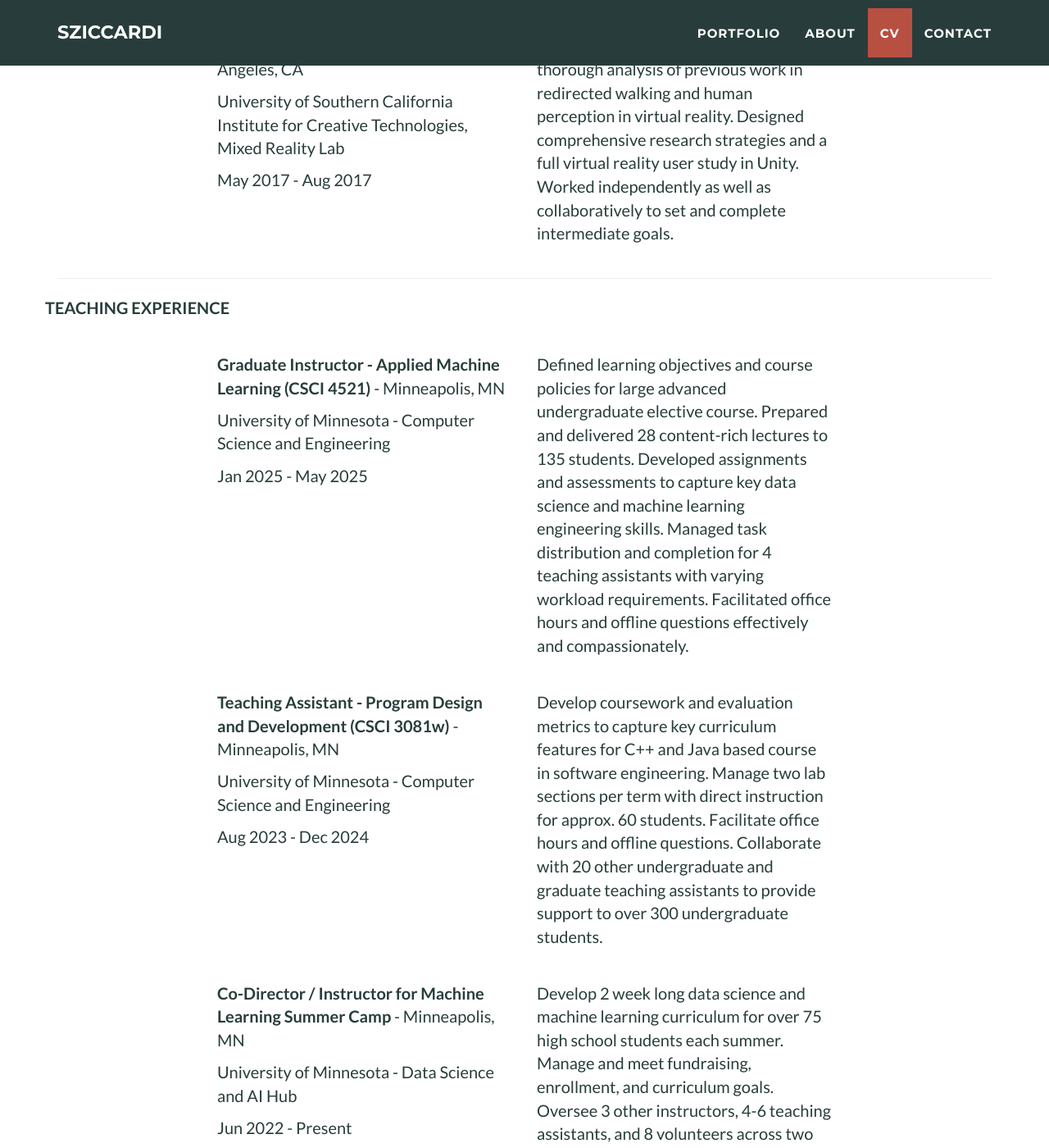
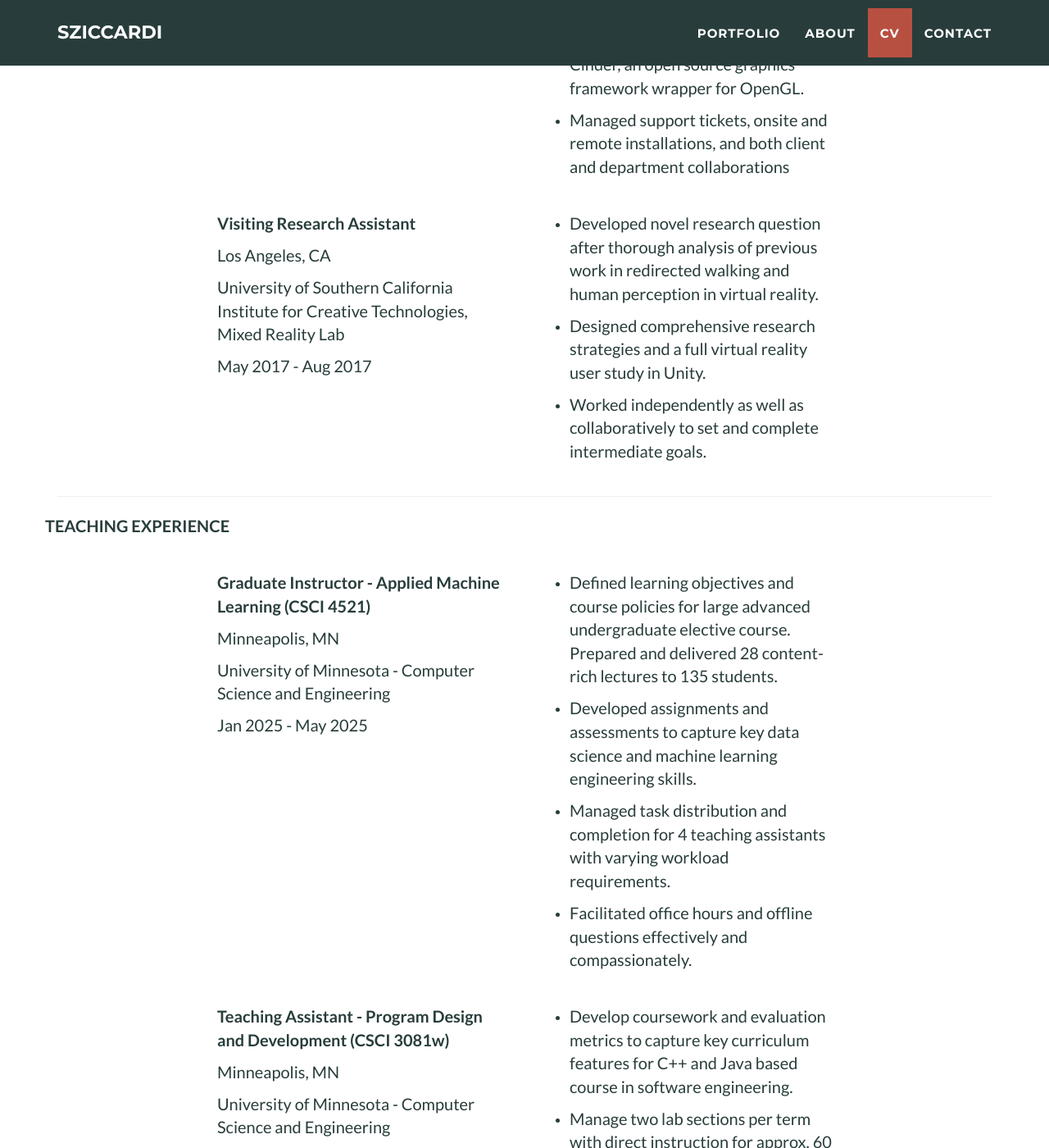
Before and after one commit to sziccardi/sziccardi.github.io, a Jekyll site: the page built from _posts/2014-07-18-project-1.markdown, in a window 1280 px wide and 1400 px high, scrolled down 4362 px. Shown: the whole window at 82% size. Built offline with Jekyll 4.4.1, drawn with Linux system fonts in a browser that asks for light colours; some of the changed text lies outside the part shown.

```diff
--- a/_includes/contact_static.html
+++ b/_includes/contact_static.html
@@ -1,10 +1,10 @@
 <!-- Contact Section -->
-<section id="contact">
+<section class="success" id="contact">
   <div class="container">
     <div class="row">
       <div class="col-lg-12 text-center">
         <h2>Contact Me</h2>
-        <hr class="star-primary">
+        <hr class="star-light">
       </div>
     </div>
     <div class="row">
--- a/_includes/cv.html
+++ b/_includes/cv.html
@@ -17,7 +17,8 @@
 
     <div class="row" style="margin-bottom:2em;">
       <div class="col-lg-4 col-lg-offset-2">
-        <p><b>University of Minnesota</b> - Minneapolis, MN</p>
+        <p><b>University of Minnesota</b></p>
+        <p>Minneapolis, MN</p>
         <p>PhD in Computer Science and Engineering</p>
         <p>Sept 2020 - Dec 2026 (estimated)</p>
       </div>
@@ -51,7 +54,8 @@
 
     <div class="row" style="margin-bottom:2em;">
       <div class="col-lg-4 col-lg-offset-2">
-        <p><b>Lewis & Clark College</b> - Portland, OR</p>
+        <p><b>Lewis & Clark College</b></p>
+        <p>Portland, OR</p>
         <p>BA in Computer Science and Mathematics, Minor in Physics</p>
         <p>Aug 2014 - May 2018</p>
       </div>
@@ -72,7 +76,8 @@
 
     <div class="row" style="margin-bottom:2em;">
       <div class="col-lg-4 col-lg-offset-2">
-        <p><b>Computer Vision Research Intern</b> - Minneapolis, MN</p>
+        <p><b>Computer Vision Research Intern</b> </p>
+        <p>Minneapolis, MN</p>
         <p>Kitware</p>
         <p>May 2021 - Aug 2021</p>
       </div>
@@ -80,33 +85,44 @@
       <div class="col-lg-4">
         <ul>
           <li><p>Developed evaluation metric library in Python for active learning parameter tuning of motion tracking system.</p></li>
-          <li>Established randomized baselines for evaluating effectiveness of various models.</li>
-          <li>Integrated development within large scale project and open source libraries including KWIVR.</li>
-          <li>Presented my progress effectively to the client every two weeks and to the company as a whole at the end of the program.</li>
+          <li><p>Established randomized baselines for evaluating effectiveness of various models.</p></li>
+          <li><p>Integrated development within large scale project and open source libraries including KWIVR.</p></li>
+          <li><p>Presented my progress effectively to the client every two weeks and to the company as a whole at the end of the program.</p></li>
         </ul>
       </div>
     </div>
 
     <div class="row" style="margin-bottom:2em;">
       <div class="col-lg-4 col-lg-offset-2">
-        <p><b>Junior Interactive Software Developer </b> - Portland, OR</p>
+        <p><b>Junior Interactive Software Developer </b></p>
+        <p>Portland, OR</p>
         <p>Downstream LLC</p>
         <p>May 2018 - July 2020</p>
       </div>
 
       <div class="col-lg-4">
-        <p>Built innovative interactive native windows applications or augmented reality mobile applications for more than 12 high-profile clients. Designed effective, flexible, and maintainable code structure in a C++ environment that fulfilled client and designer requested features. Implemented improvements to company-wide frameworks based in Cinder, an open source graphics framework wrapper for OpenGL. Managed support tickets, onsite and remote installations, and both client and department collaborations </p>
+        <ul>
+          <li><p>Built innovative interactive native windows applications or augmented reality mobile applications for more than 12 high-profile clients. </p></li>
+          <li><p>Designed effective, flexible, and maintainable code structure in a C++ environment that fulfilled client and designer requested features. </p></li>
+          <li><p>Implemented improvements to company-wide frameworks based in Cinder, an open source graphics framework wrapper for OpenGL. </p></li>
+          <li><p>Managed support tickets, onsite and remote installations, and both client and department collaborations </p></li>
+        </ul>
       </div>
     </div>
 
     <div class="row" style="margin-bottom:2em;">
       <div class="col-lg-4 col-lg-offset-2">
-        <p><b>Visiting Research Assistant </b> - Los Angeles, CA</p>
+        <p><b>Visiting Research Assistant </b></p>
+        <p>Los Angeles, CA</p>
         <p>University of Southern California Institute for Creative Technologies, Mixed Reality Lab</p>
         <p>May 2017 - Aug 2017</p>
       </div>
       <div class="col-lg-4">
-        <p>Developed novel research question after thorough analysis of previous work in redirected walking and human perception in virtual reality. Designed comprehensive research strategies and a full virtual reality user study in Unity. Worked independently as well as collaboratively to set and complete intermediate goals.</p>
+        <ul>
+          <li><p>Developed novel research question after thorough analysis of previous work in redirected walking and human perception in virtual reality. </p></li>
+          <li><p> Designed comprehensive research strategies and a full virtual reality user study in Unity. </p></li>
+          <li><p> Worked independently as well as collaboratively to set and complete intermediate goals.</p></li>
+        </ul>
       </div>
     </div>
 
@@ -120,34 +136,51 @@
 
     <div class="row" style="margin-bottom:2em;">
       <div class="col-lg-4 col-lg-offset-2">
-        <p><b>Graduate Instructor - Applied Machine Learning (CSCI 4521)</b> - Minneapolis, MN</p>
+        <p><b>Graduate Instructor - Applied Machine Learning (CSCI 4521)</b></p>
+        <p>Minneapolis, MN</p>
         <p>University of Minnesota - Computer Science and Engineering</p>
         <p>Jan 2025 - May 2025</p>
       </div>
       <div class="col-lg-4">
-        <p>Defined learning objectives and course policies for large advanced undergraduate elective course. Prepared and delivered 28 content-rich lectures to 135 students. Developed assignments and assessments to capture key data science and machine learning engineering skills. Managed task distribution and completion for 4 teaching assistants with varying workload requirements. Facilitated office hours and offline questions effectively and compassionately. </p>
+        <ul>
+          <li><p>Defined learning objectives and course policies for large advanced undergraduate elective course. Prepared and delivered 28 content-rich lectures to 135 students. </p></li>
+          <li><p> Developed assignments and assessments to capture key data science and machine learning engineering skills. </p></li>
+          <li><p> Managed task distribution and completion for 4 teaching assistants with varying workload requirements. </p></li>
+          <li><p> Facilitated office hours and offline questions effectively and compassionately. </p> </li>
+        </ul>
       </div>
     </div>
 
     <div class="row" style="margin-bottom:2em;">
       <div class="col-lg-4 col-lg-offset-2">
-        <p><b>Teaching Assistant - Program Design and Development (CSCI 3081w) </b> - Minneapolis, MN</p>
+        <p><b>Teaching Assistant - Program Design and Development (CSCI 3081w) </b></p>
+        <p>Minneapolis, MN</p>
         <p>University of Minnesota - Computer Science and Engineering</p>
         <p>Aug 2023 - Dec 2024</p>
       </div>
       <div class="col-lg-4">
-        <p>Develop coursework and evaluation metrics to capture key curriculum features for C++ and Java based course in software engineering. Manage two lab sections per term with direct instruction for approx. 60 students. Facilitate office hours and offline questions. Collaborate with 20 other undergraduate and graduate teaching assistants to provide support to over 300 undergraduate students. </p>
+        <ul>
+          <li><p>Develop coursework and evaluation metrics to capture key curriculum features for C++ and Java based course in software engineering. </p></li>
+          <li><p>Manage two lab sections per term with direct instruction for approx. 60 students. </p></li>
+          <li><p>Facilitate office hours and offline questions. Collaborate with 20 other undergraduate and graduate teaching assistants to provide support to over 300 undergraduate students. </p></li>
+        </ul>
       </div>
     </div>
 
     <div class="row" style="margin-bottom:2em;">
       <div class="col-lg-4 col-lg-offset-2">
-        <p><b>Co-Director / Instructor for Machine Learning Summer Camp </b> - Minneapolis, MN</p>
+        <p><b>Co-Director / Instructor for Machine Learning Summer Camp </b></p>
+        <p>Minneapolis, MN</p>
         <p>University of Minnesota - Data Science and AI Hub</p>
         <p>Jun 2022 - Present</p>
       </div>
       <div class="col-lg-4">
-        <p>Develop 2 week long data science and machine learning curriculum for over 75 high school students each summer. Manage and meet fundraising, enrollment, and curriculum goals. Oversee 3 other instructors, 4-6 teaching assistants, and 8 volunteers across two week-long camps. Successfully teach and mentor 25 students through their own independent machine learning projects in Python using Pandas and SciKit-Learn.</p>
+        <ul>
+          <li><p>Develop 2 week long data science and machine learning curriculum for over 75 high school students each summer. </p></li>
+          <li><p>Manage and meet fundraising, enrollment, and curriculum goals. </p></li>
+          <li><p>Oversee 3 other instructors, 4-6 teaching assistants, and 8 volunteers across two week-long camps. </p></li>
+          <li><p>Successfully teach and mentor 25 students through their own independent machine learning projects in Python using Pandas and SciKit-Learn.</p></li>
+        </ul>
       </div>
     </div>
 
```
Also changed, not shown: other parts of _includes/cv.html (+5 -3 lines).
